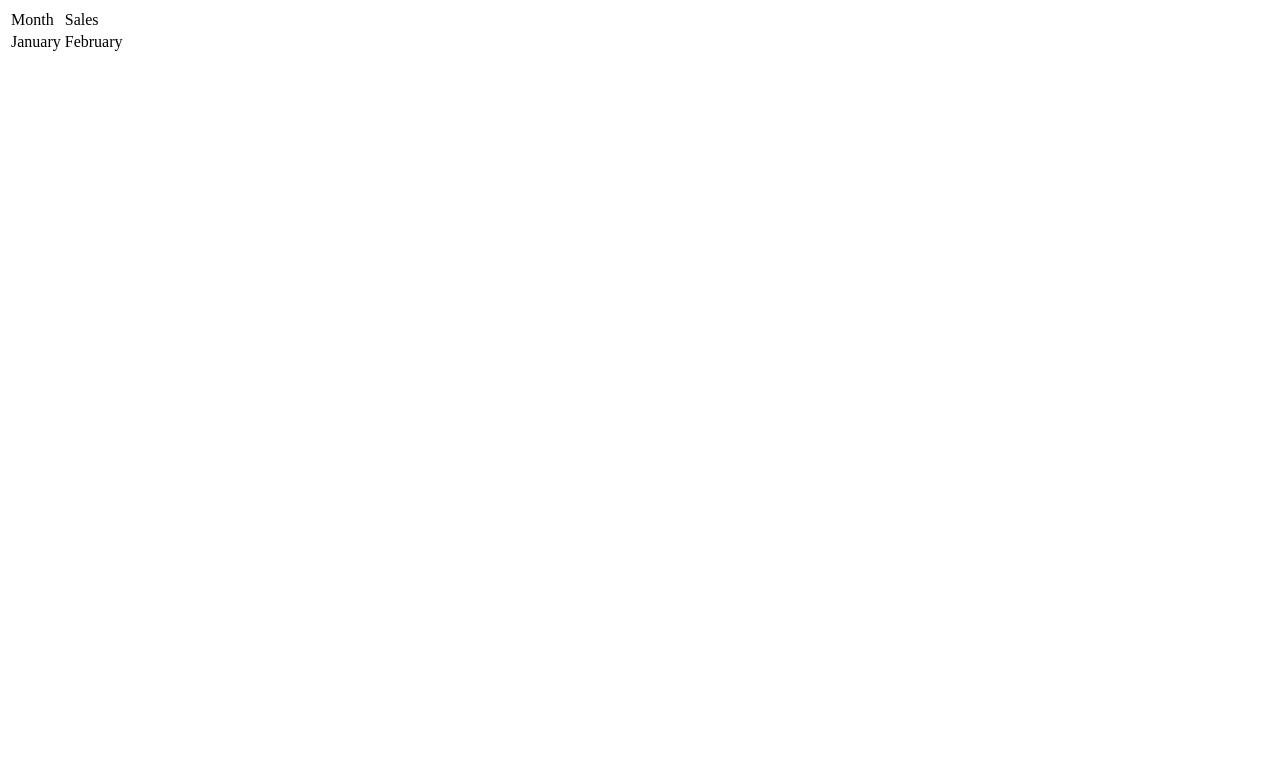
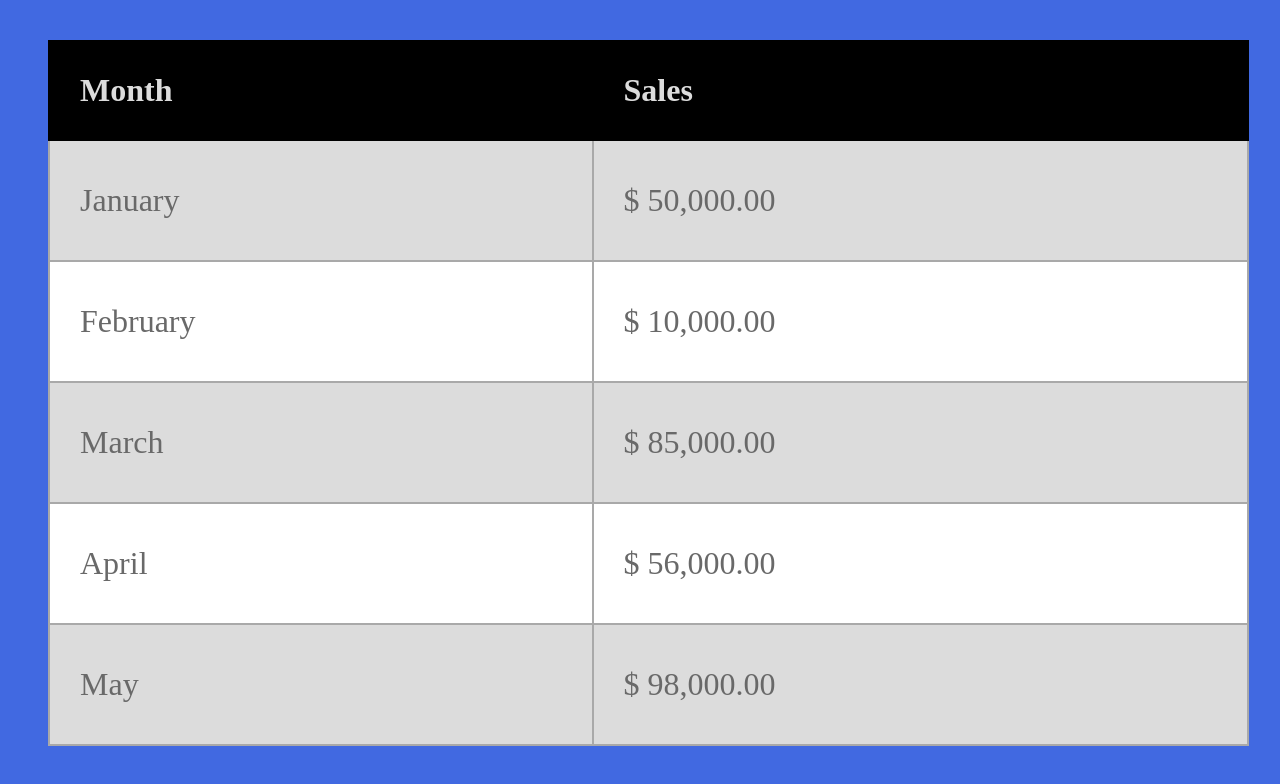
Before and after one commit to green-fox-academy/rekabuku, a plain HTML site: page week-06/day-03/fancy-table.html in a window 1280 px wide. Drawn offline with Linux system fonts and the light colour scheme.

Commit message:
finish fancy table

```diff
--- /dev/null
+++ b/week-06/day-03/fancy-table.css
@@ -0,0 +1,42 @@
+html {
+    font-family: "Arial Unicode MS";
+}
+
+body {
+    background: royalblue;
+}
+
+table {
+    border-collapse: collapse;
+    border: 2px solid darkgray;
+    font-size: xx-large;
+    width: 95%;
+    height: 90%;
+    margin-left: 40px;
+    margin-right: 40px;
+    margin-bottom: 40px;
+    margin-top: 40px;
+}
+
+th {
+    text-align: left;
+    color: gainsboro;
+    background-color: black;
+    padding: 30px;
+    border: 2px solid black;
+}
+
+td {
+    color: dimgray;
+    padding: 30px;
+    text-align: left;
+    border: 2px solid darkgray;
+}
+
+tr:nth-child(even) {
+    background-color: white;
+}
+
+tr:nth-child(odd) {
+    background-color: gainsboro;
+}
--- a/week-06/day-03/fancy-table.html
+++ b/week-06/day-03/fancy-table.html
@@ -1,40 +1,43 @@
 <html>
 <head>
     <title>Fancy tables</title>
+    <meta charset="utf-8" />
+    <link rel="stylesheet" href="fancy-table.css">
 
 </head>
 <body>
 <table>
+    <thead>
+    <tr>
+        <th> Month </th>
+        <th> Sales </th>
+    </tr>
+    </thead>
     <tbody>
     <tr>
-        <td> Month </td>
-        <td> Sales </td>
+        <td> January </td>
+        <td> $ 50,000.00 </td>
     </tr>
     <tr>
-        <td> January </td>
         <td> February </td>
+        <td> $ 10,000.00 </td>
     </tr>
     <tr>
-        <td> </td>
-        <td> </td>
+        <td> March </td>
+        <td> $ 85,000.00 </td>
     </tr>
     <tr>
-        <td> </td>
-        <td> </td>
+        <td> April </td>
+        <td> $ 56,000.00 </td>
     </tr>
     <tr>
-        <td> </td>
-        <td> </td>
-    </tr>
-    <tr>
-        <td> </td>
-        <td> </td>
+        <td> May </td>
+        <td> $ 98,000.00 </td>
     </tr>
     </tbody>
 
 </table>
 
-
 </body>
 
 </html>
```
